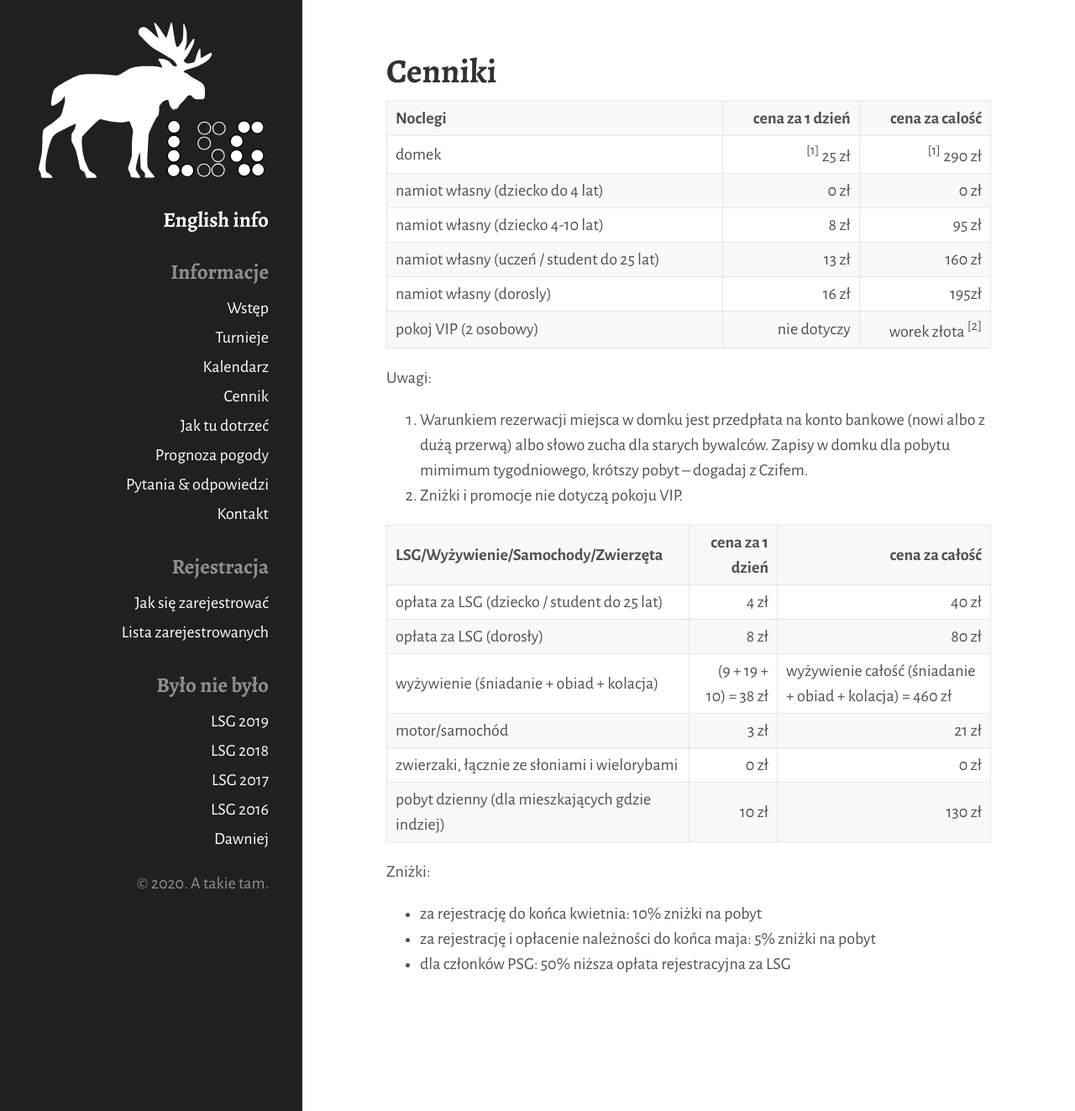
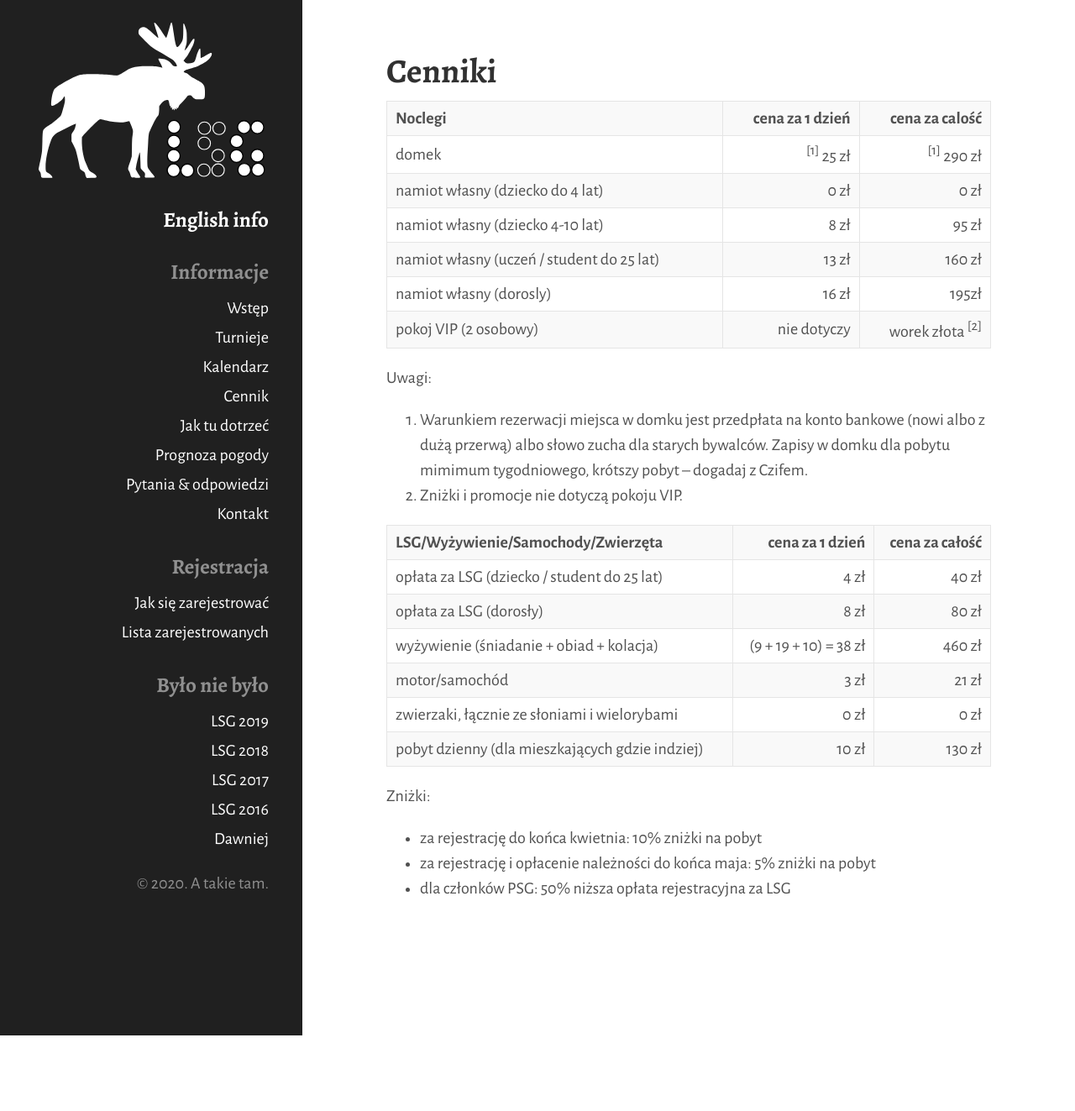
Before and after one commit to tasuki/lsg, a Jekyll site: the page built from cennik.md, in a window 1280 px wide. Shown: the whole page at 84% size. Built offline with Jekyll 4.4.1, drawn with Linux system fonts in a browser that asks for light colours; nearby versions of some CDN libraries; after the commit the page ends 1233 px from its top, so only the background shows below that.

Commit message:
Całość całość

```diff
--- a/cennik.md
+++ b/cennik.md
@@ -79,7 +79,7 @@ Uwagi:
 <tr>
 <td>wyżywienie (śniadanie + obiad + kolacja)</td>
 <td class="right">(9 + 19 + 10) = 38 zł</td>
-<td>wyżywienie całość (śniadanie + obiad + kolacja) = 460 zł</td>
+<td class="right">460 zł</td>
 
 </tr>
 
```
